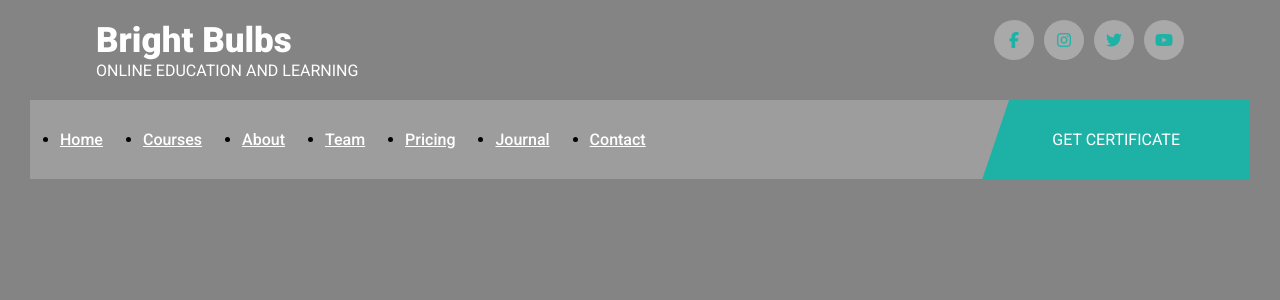
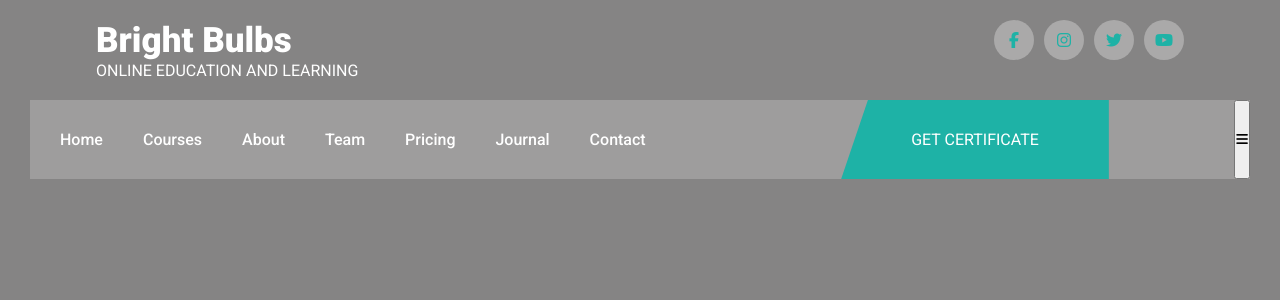
Before and after one commit to Nas1010/bright-bulbs, a React (Create React App) app: page / in a window 1280 px wide. Shown: the top 300 px of the page. Built offline with nearby package versions, Linux system fonts and the light colour scheme.

Commit message:
add mobile nav toggle state to Header component with responsive menu and toggle button

```diff
--- a/src/App.css
+++ b/src/App.css
@@ -34,3 +34,10 @@ body {
   background-color: #1eb2a6;
   color: #fff;
 }
+
+a {
+  text-decoration: none;
+}
+li {
+  list-style-type: none;
+}
--- a/src/components/common/heading/Header.jsx
+++ b/src/components/common/heading/Header.jsx
@@ -1,15 +1,17 @@
 import React from "react"
 import Head from "./Head.jsx"
 import "./header.css"
-import {Link} from "react-router-dom"
+import { Link } from "react-router-dom"
+import { useState } from "react"
 
 const Header = () => {
+  const [click, setClick] = useState(false);
   return (
-    <div>
+    <>
       <Head />
       <header>
         <nav className="flexSB">
-          <ul className="flexSB">
+          <ul className={click ? "mobile-nav" : "flexSB"} onClick={()=> setClick(false)}>
             <li>
               <Link to="/"> Home</Link>
             </li>
@@ -35,9 +37,12 @@ const Header = () => {
           <div className="start">
             <div className="button">GET CERTIFICATE</div>
           </div>
+          <button className="toggle" onClick={() => setClick(!click)}>
+            {click ? <i className="fa fa-times"></i> : <i className="fa fa-bars"></i>}
+          </button>
         </nav>
       </header>
-    </div>
+    </>
   )
 }
 
```
